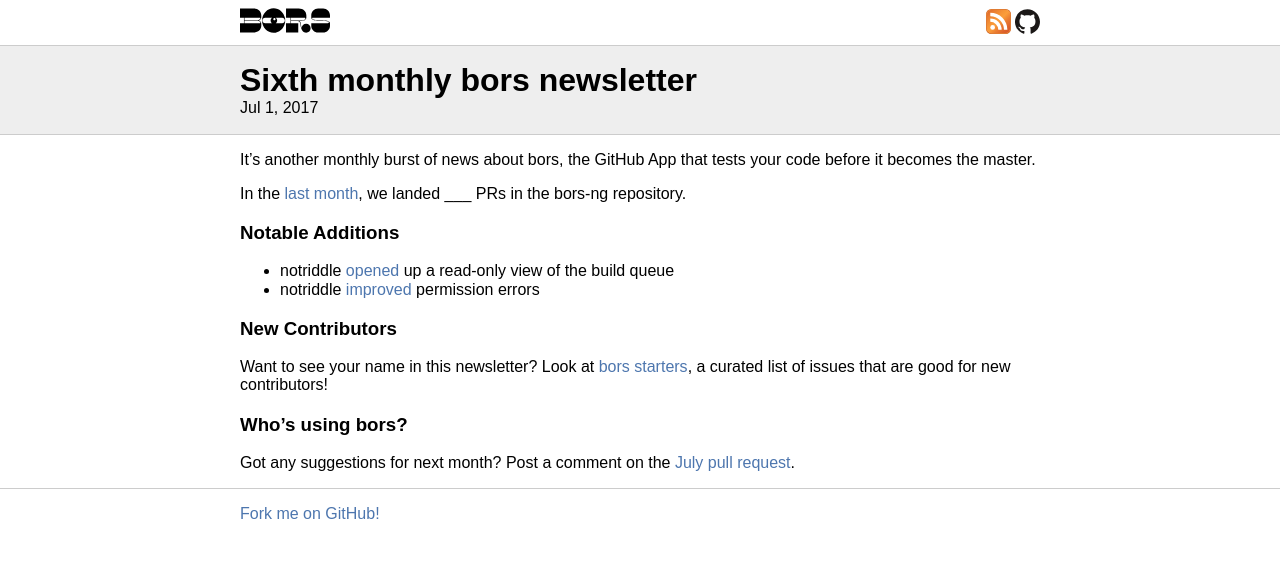
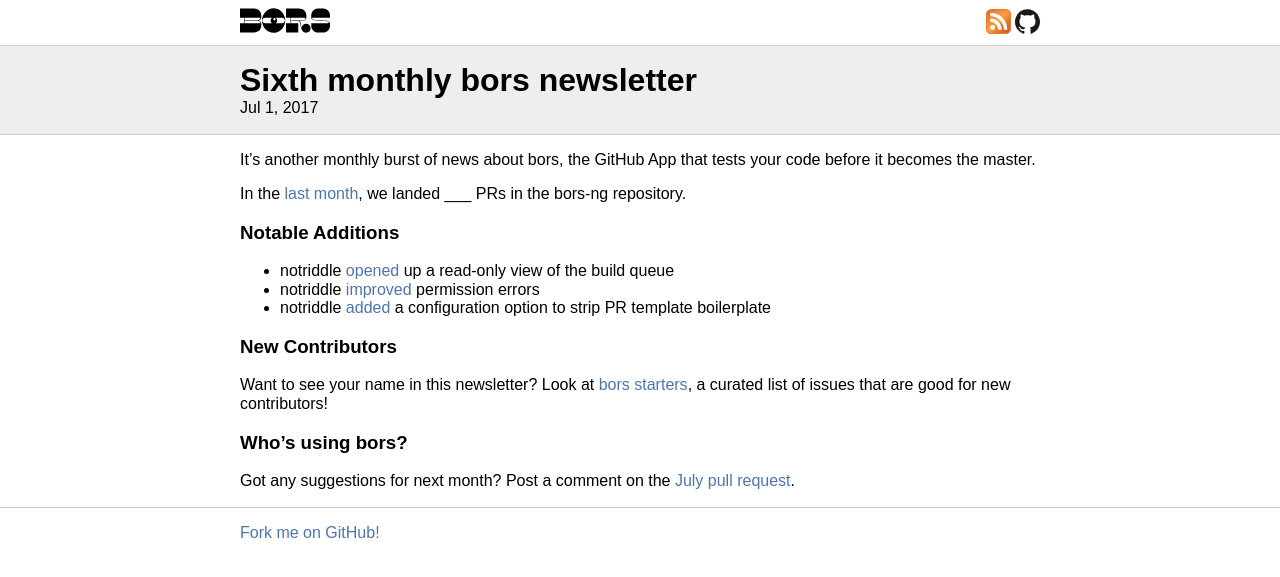
Before and after one commit to bors-ng/bors-ng.github.io, a Jekyll site: the page built from _posts/2017-07-01-tmib-06.md, in a window 1280 px wide. Shown: the top 577 px of the page. Built offline with Jekyll 4.4.1, drawn with Linux system fonts in a browser that asks for light colours.

Commit message:
Add bors-ng/bors-ng#210

```diff
--- a/_posts/2017-07-01-tmib-06.md
+++ b/_posts/2017-07-01-tmib-06.md
@@ -17,6 +17,7 @@
 
 * notriddle [opened](https://github.com/bors-ng/bors-ng/pull/203) up a read-only view of the build queue
 * notriddle [improved](https://github.com/bors-ng/bors-ng/pull/211) permission errors
+* notriddle [added](https://github.com/bors-ng/bors-ng/pull/210) a configuration option to strip PR template boilerplate
 
 
 ### New Contributors
```
